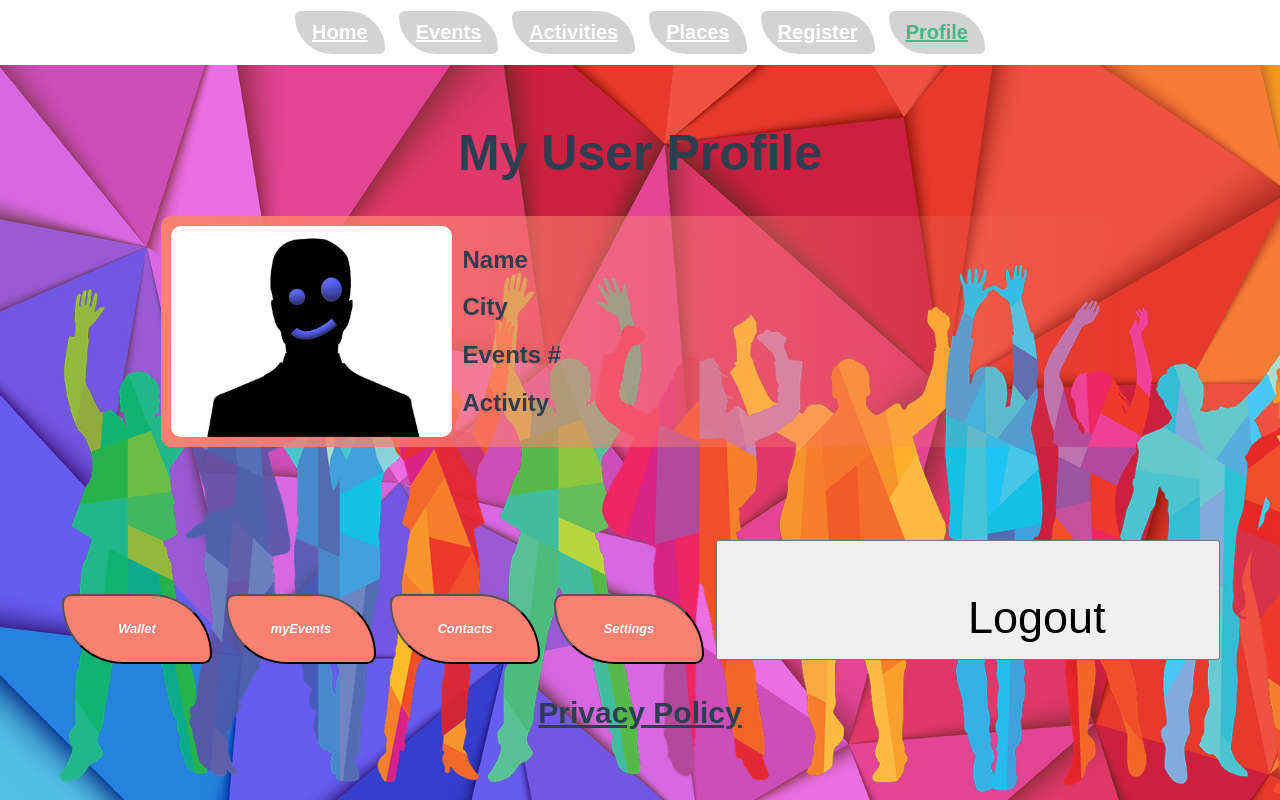
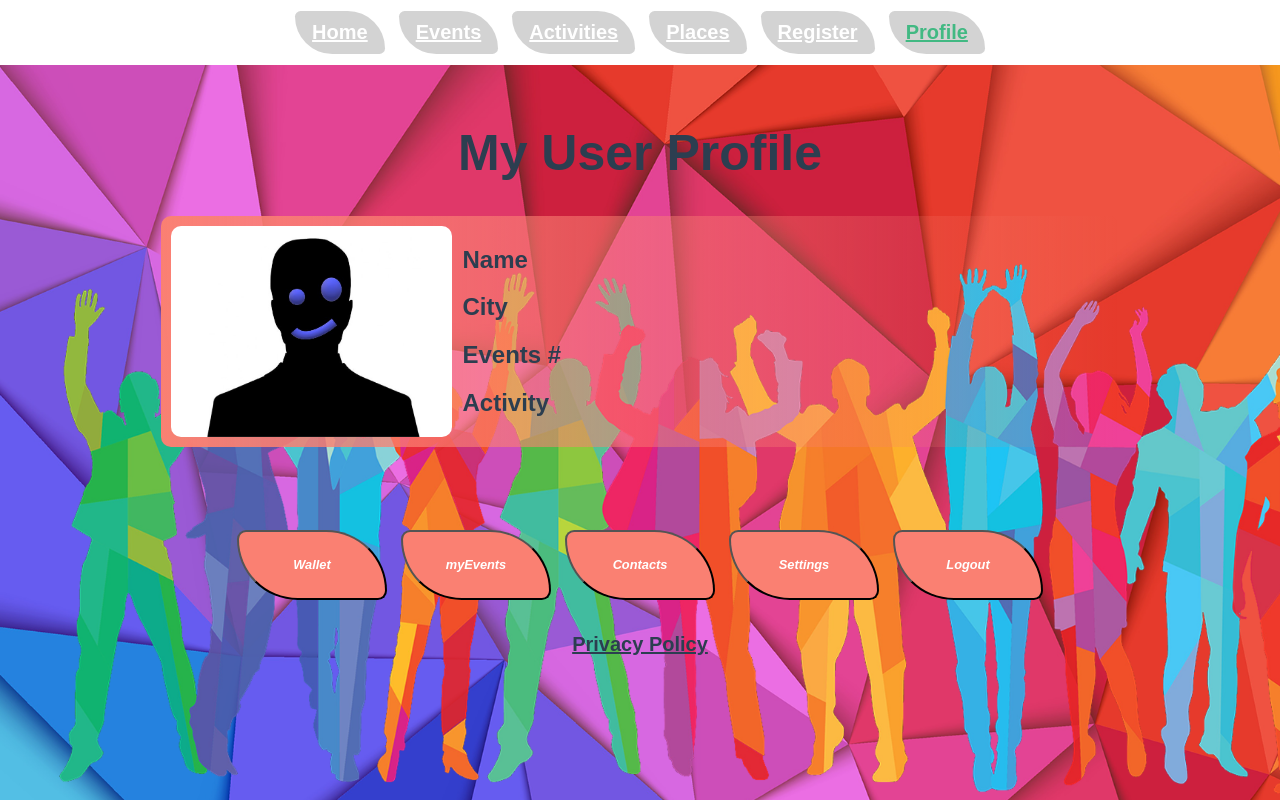
Before and after one commit to ohack38/vue_kurs_test, a Vue app: page /profile in a window 1280 px wide. Built offline with nearby package versions, Linux system fonts and the light colour scheme; a web font is replaced by a local one.

Commit message:
Resolved errors

```diff
--- a/src/views/ProfileView.vue
+++ b/src/views/ProfileView.vue
@@ -16,8 +16,8 @@
       <button class="pButton" type="button">myEvents</button>
       <button class="pButton" type="button">Contacts</button>
       <button class="pButton" type="button">Settings</button>
-      <button type="button">Logout</button><br />
-      <h2 style="text-decoration: underline">Privacy Policy</h2>
+      <button class="pButton" type="button">Logout</button>
+      <h4 id="privacy" style="text-decoration: underline">Privacy Policy</h4>
     </div>
   </div>
 </template>
@@ -34,6 +34,7 @@ button {
 button:hover {
   background-image: linear-gradient(to right, salmon, white);
 }
+
 #profile {
   display: flex;
   flex-direction: column;
```
